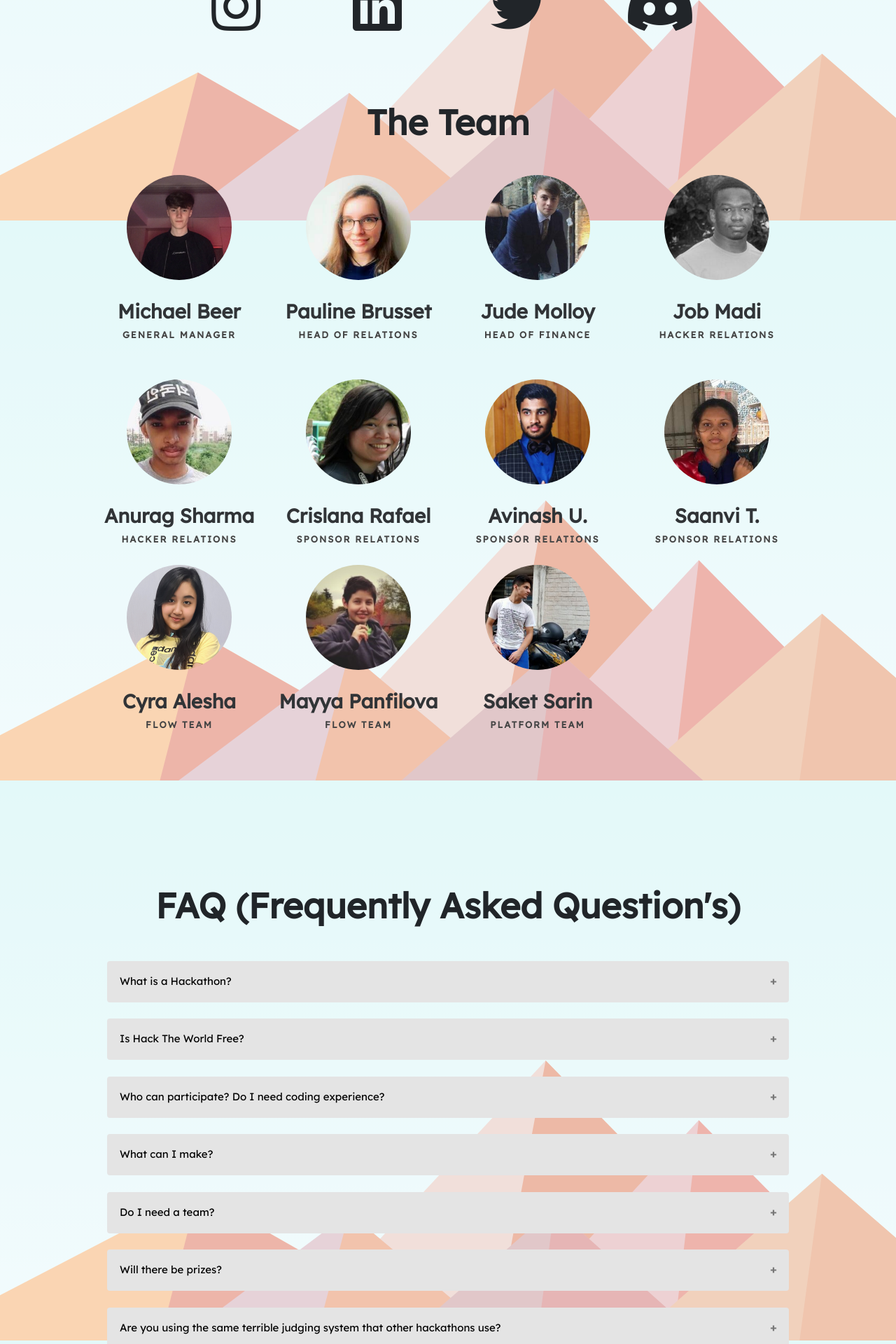
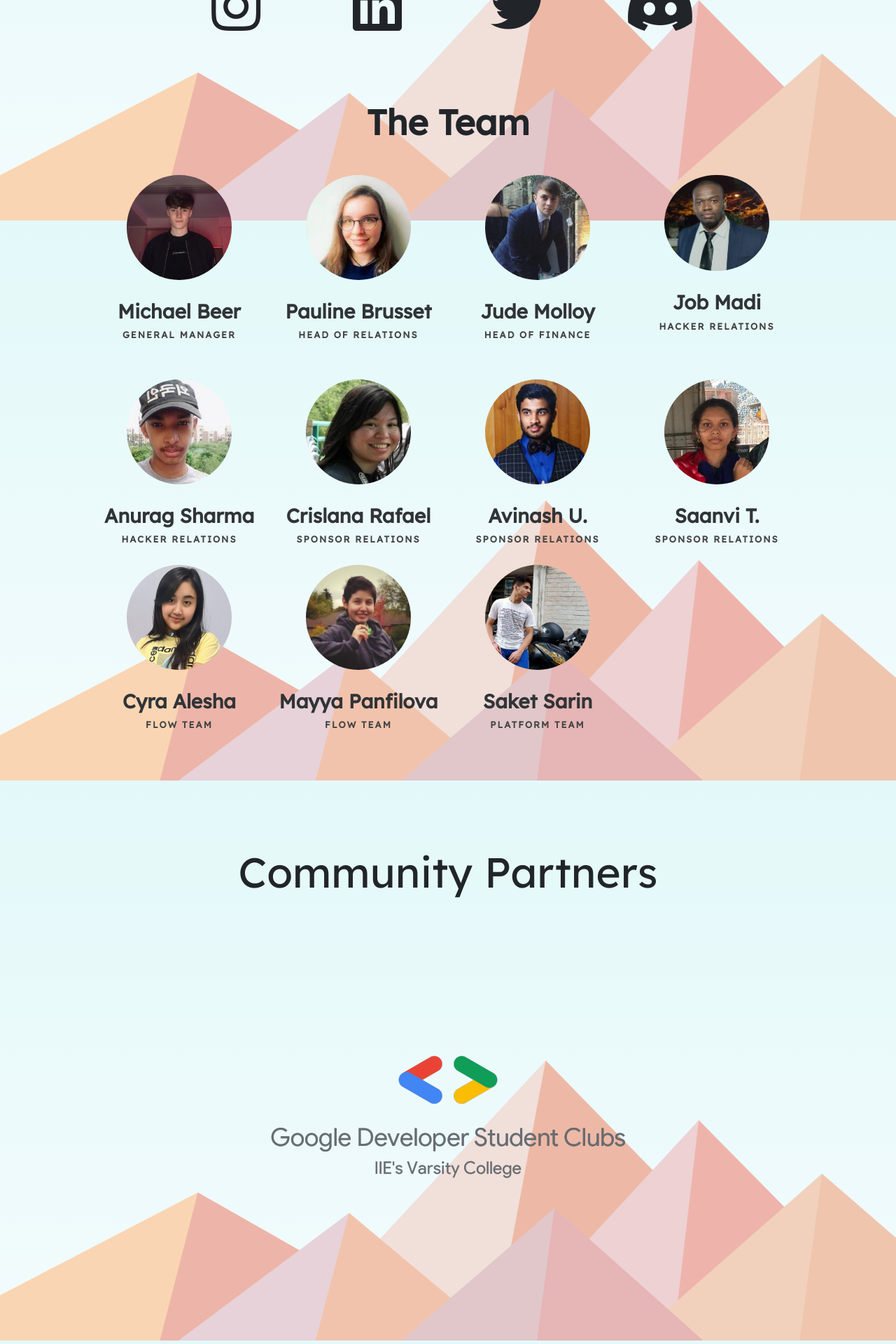
Before and after one commit to NeuralWorksAI/hack-the-world, a PHP site: page / in a window 1280 px wide. Shown: the part 4485-6405 px from the top of the page at 70% size. Run offline with PHP 8.4, Linux system fonts and the light colour scheme; some libraries are stand-ins or nearby versions.

Commit message:
added-community-partners

```diff
--- a/assets/css/styles.css
+++ b/assets/css/styles.css
@@ -84,3 +84,12 @@ body {
 a:hover {
   color: grey;
 }
+.community{
+  font-size: 50px;
+}
+.community h1{
+  font-size: 60px;
+  text-align: center;
+
+  font-family: "Lexend Deca", "Roboto";
+}
--- a/index.html
+++ b/index.html
@@ -372,7 +372,7 @@
             <div class="col-md-3 item">
               <img
                 class="rounded-circle"
-                src="assets/img/job.jpg"
+                src="assets/img/job2.jpg"
                 style="width: 150px"
               />
               <h3 class="name">Job Madi</h3>
@@ -448,6 +448,10 @@
           </div>
         </section>
       </div>
+      <section class="community">
+        <h1>Community Partners</h1>
+       <center> <img src="assets/img/gdsc.png" alt=""> </center>
+      </section>
       <section id="faq" style="padding: 2px; margin: 100px 11px">
         <h2
           class="text-center fw-bold"
```
Also changed, not shown: assets/img/gdsc.png (added), assets/img/job2.jpg (added).
